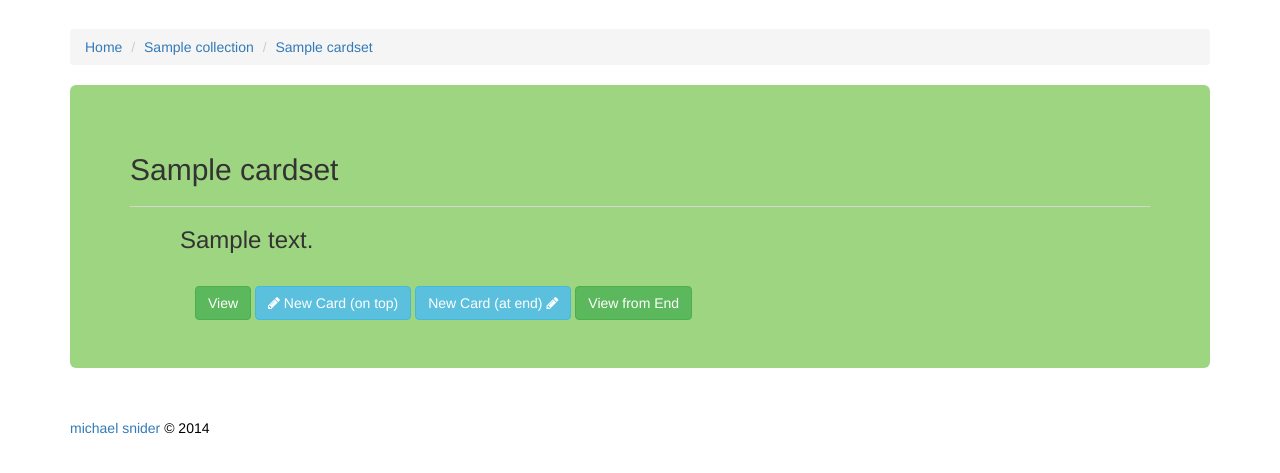
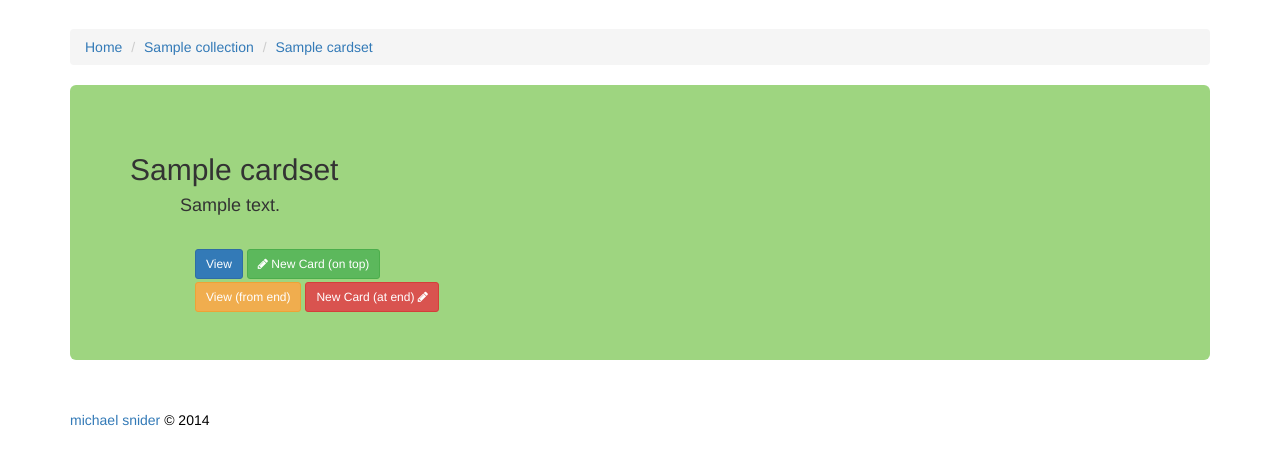
Before and after one commit to msilvprog7/n-dex, a Django app: page /home/1/1/ in a window 1280 px wide. Shown: the part 51-524 px from the top of the page. Run offline with Django 3.2, Linux system fonts and the light colour scheme; a user stored in the database is signed in; tables that the repository leaves empty hold one stand-in row (values such as "Sample post"); some libraries are stand-ins or nearby versions.

Commit message:
Update buttons and some UI for collections and cardset screens

```diff
--- a/main/static/main/style.css
+++ b/main/static/main/style.css
@@ -46,6 +46,8 @@
 	display: block;
 	margin-left: auto;
 	margin-right: auto;
+
+	max-width: 95%;
 }
 
 button {
--- a/main/templates/main/cardset.html
+++ b/main/templates/main/cardset.html
@@ -107,6 +107,7 @@
 	</div>
 
 	{% if card %}
+
 		<div class="container" id="card-view">
 			<div class="row">
 				<div class="col-lg-2"></div>
@@ -150,44 +151,51 @@
 
 			<div class="row shifted" style="margin-top: 20px;">
 
-				<div class="col-lg-6">
-					<form class="inline" action="/home/{{ cardset.collection_id }}/{{ cardset.id }}/" method="post">
-					{% csrf_token %}
-						<input type="hidden" name="new_card" value="card-in-position" />
-						<input type="hidden" name="new_card_position" value="{{ card.position }}" />
-						<button type="submit" class="btn btn-info"><i class="fa fa-mail-reply"></i> New Card (before)</button>
-					</form>
 
-					<form class="inline" action="/home/{{ cardset.collection_id }}/{{ cardset.id }}/" method="post">
-					{% csrf_token %}
-						<input type="hidden" name="new_card" value="card-in-position" />
-						<input type="hidden" name="new_card_position" value="{{ card.position|increment }}" />
-						<button type="submit" class="btn btn-info">New Card (after) <i class="fa fa-mail-forward"></i></button>
-					</form>
-				</div>
+				<div class="col-lg-4"></div>
 
 
-				<div class="col-lg-6 right">
+				<div class="col-lg-8 right">
 					<form class="inline" action="/home/{{ cardset.collection_id }}/{{ cardset.id }}/{{ card.position }}" method="post" id="delete_card_form">
 					{% csrf_token %}
 						<input type="hidden" name="delete_card" value="delete-card" />
 					</form>
-					<button class="btn btn-danger" id="delete_card"><i class="fa fa-minus-circle"></i> Delete</button>
+					<button class="btn btn-sm btn-danger" id="delete_card"><i class="fa fa-minus-circle"></i> Delete</button>
 
 
-					<button class="btn btn-info" id="show_edit"><i class="fa fa-cog"></i> Edit</button>
+					<button class="btn btn-sm btn-info" id="show_edit"><i class="fa fa-cog"></i> Edit</button>
 
 					<form class="inline" action="/home/{{ cardset.collection_id }}/{{ cardset.id }}/{{ card.position|decrement }}" method="post">
 					{% csrf_token %}
-						<button class="btn btn-success" {% if card.position <= 1 %}disabled{% endif %}><i class="fa fa-arrow-circle-o-left"></i> prev</button>
+						<button class="btn btn-sm btn-success" {% if card.position <= 1 %}disabled{% endif %}><i class="fa fa-arrow-circle-o-left"></i> prev</button>
 					</form>
 
 					<form class="inline" action="/home/{{ cardset.collection_id }}/{{ cardset.id }}/{{ card.position|increment }}" method="post">
 					{% csrf_token %}
-						<button class="btn btn-success" {% if card.position >= num_cards %}disabled{% endif %}>next <i class="fa fa-arrow-circle-o-right"></i></button>
+						<button class="btn btn-sm btn-success" {% if card.position >= num_cards %}disabled{% endif %}>next <i class="fa fa-arrow-circle-o-right"></i></button>
 					</form>
 				</div>
 			</div>
+
+			<div class="row shifted" style="margin-top: 10px;">
+				<div class="col-lg-4"></div>
+
+				<div class="col-lg-8 right">
+						<form class="inline" action="/home/{{ cardset.collection_id }}/{{ cardset.id }}/" method="post">
+						{% csrf_token %}
+							<input type="hidden" name="new_card" value="card-in-position" />
+							<input type="hidden" name="new_card_position" value="{{ card.position }}" />
+							<button type="submit" class="btn btn-sm btn-info"><i class="fa fa-mail-reply"></i> New Card (before)</button>
+						</form>
+						<form class="inline" action="/home/{{ cardset.collection_id }}/{{ cardset.id }}/" method="post">
+						{% csrf_token %}
+							<input type="hidden" name="new_card" value="card-in-position" />
+							<input type="hidden" name="new_card_position" value="{{ card.position|increment }}" />
+							<button type="submit" class="btn btn-sm btn-info">New Card (after) <i class="fa fa-mail-forward"></i></button>
+						</form>
+				</div>
+			</div>
+
 		</div>
 		<div class="container" style="display: none;" id="edit-view">
 			<h2>Edit Card</h2>
@@ -249,34 +257,36 @@
 	{% else %}
 		<div class="jumbotron">
 				<h2>{{ cardset.name }}</h2>
-				<hr />
-				<h3 class="shifted">{{ cardset.description }}</h3>
+				<h4 class="shifted">{{ cardset.description }}</h4>
 				<br />
 
 				<div class="row shifted">
 					<div class="col-lg-12">
 						<form class="inline" action="/home/{{ cardset.collection_id }}/{{ cardset.id }}/1" method="post">
 						{% csrf_token %}
-							<button type="submit" class="btn btn-success" {% if num_cards == 0 %}disabled{% endif %}>View</button>
+							<button type="submit" class="btn btn-sm btn-primary" {% if num_cards == 0 %}disabled{% endif %}>View</button>
 						</form>
 
 						<form class="inline" action="" method="post">
 						{% csrf_token %}
 							<input type="hidden" name="new_card" value="card-on-top" />
-							<button type="submit" class="btn btn-info"><i class="fa fa-pencil"></i> New Card (on top)</button>
+							<button type="submit" class="btn btn-sm btn-success"><i class="fa fa-pencil"></i> New Card (on top)</button>
+						</form>
+
+						<br />
+
+						<form class="inline" action="/home/{{ cardset.collection_id }}/{{ cardset.id }}/{{ num_cards}}" method="post">
+						{% csrf_token %}
+							<button type="submit" class="btn btn-sm btn-warning" {% if num_cards == 0 %}disabled{% endif %}>View (from end)</button>
 						</form>
 
 						<form class="inline" action="" method="post">
 						{% csrf_token %}
 							<input type="hidden" name="new_card" value="card-in-position" />
 							<input type="hidden" name="new_card_position" value="{{ num_cards|increment }}" />
-							<button type="submit" class="btn btn-info">New Card (at end) <i class="fa fa-pencil"></i></button>
+							<button type="submit" class="btn btn-sm btn-danger">New Card (at end) <i class="fa fa-pencil"></i></button>
 						</form>
 
-						<form class="inline" action="/home/{{ cardset.collection_id }}/{{ cardset.id }}/{{ num_cards}}" method="post">
-						{% csrf_token %}
-							<button type="submit" class="btn btn-success" {% if num_cards == 0 %}disabled{% endif %}>View from End</button>
-						</form>
 					</div>
 				</div>
 		</div>
--- a/main/templates/main/collection.html
+++ b/main/templates/main/collection.html
@@ -54,6 +54,7 @@
 
 	<div class="jumbotron">
 		<h2>{{ collection.name }}</h2>
+		<h4 class="shifted">{{ collection.description }}</h4>
 		<button id="add_cardset_btn" class="btn btn-primary"><i class="fa fa-plus"></i> add cardset</button>
 		<div class="row adjust-top-slight" id="add_cardset_row" style={% if messages %}""{% else %}"display: none;"{% endif %}>
 			<div class="col-lg-6">
--- a/main/web.py
+++ b/main/web.py
@@ -88,7 +88,7 @@ class CollectionView(TemplateView):
 		context = super(CollectionView, self).get_context_data(**kwargs)
 
 		context["collection"] = models.Collection.objects.filter(user=self.request.user, id=int(kwargs["collection_id"])).first()
-		context["cardsets"] = models.CardSet.objects.filter(user=self.request.user, collection=context["collection"])
+		context["cardsets"] = models.CardSet.objects.filter(user=self.request.user, collection=context["collection"]).order_by("-datetime")
 
 		return context
 
--- a/ndex/settings.py
+++ b/ndex/settings.py
@@ -77,7 +77,7 @@ DATABASES = {
 
 
 
-IS_HEROKU = True
+IS_HEROKU = False
 
 if IS_HEROKU:
     # Parse database configuration from $DATABASE_URL
```
